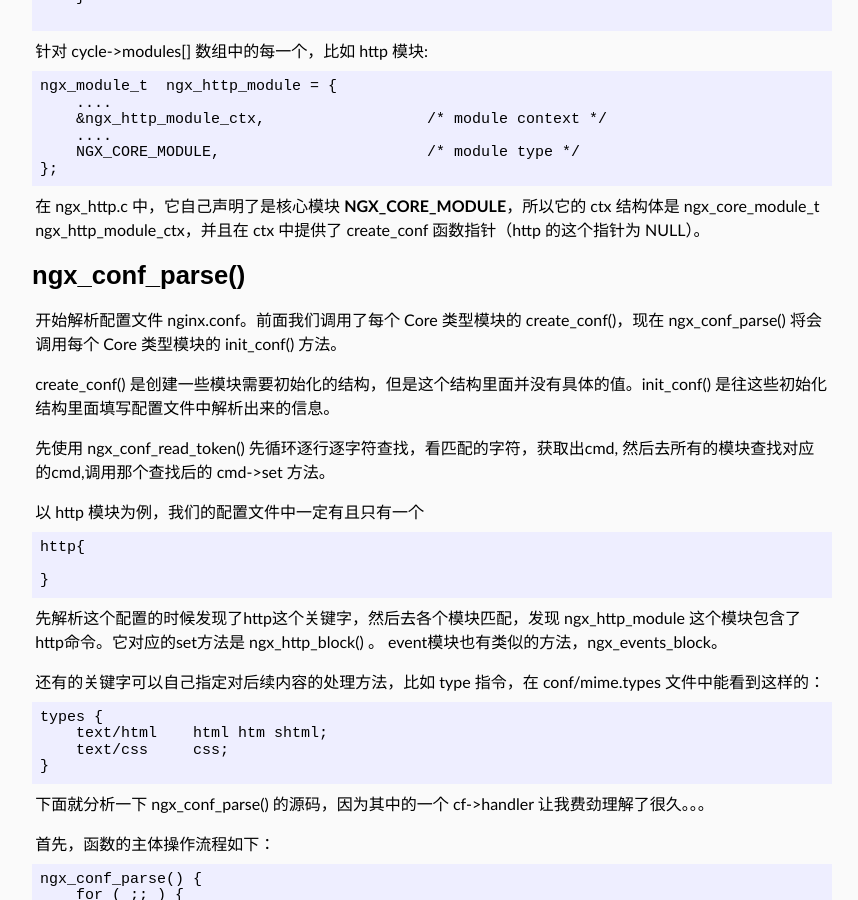
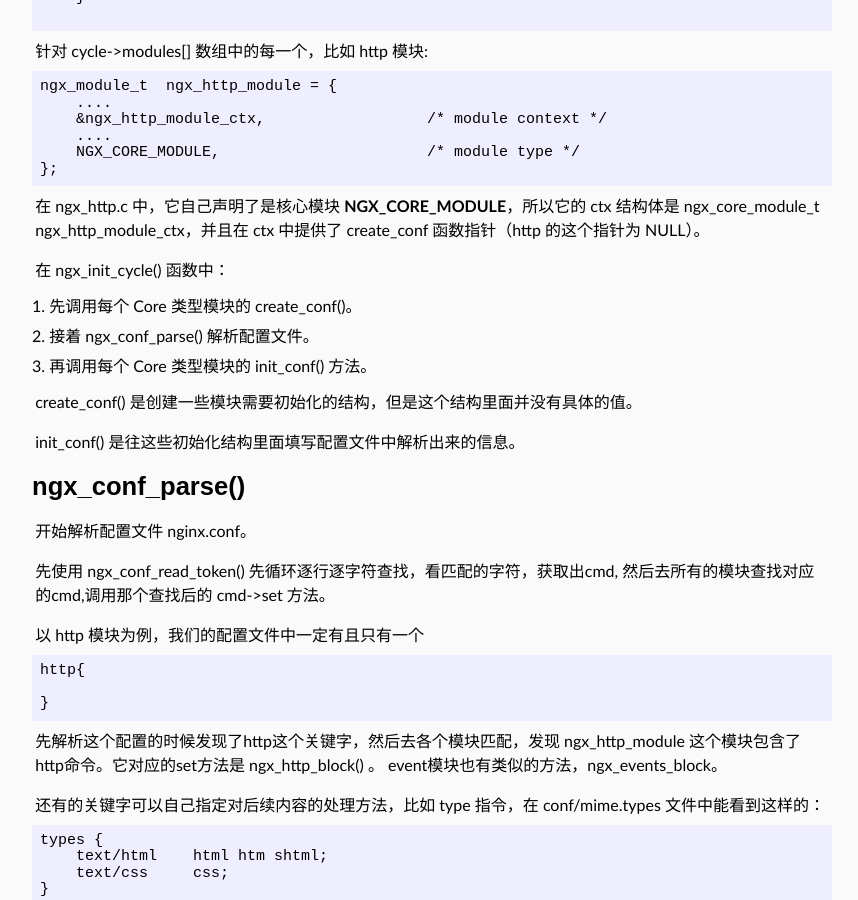
Before and after one commit to shaman7036/runzhen.github.io, a Jekyll site: the page built from _posts/2018-12-02-nginx-init-cycle.md, in a window 1280 px wide and 900 px high, scrolled down 1962 px. Shown: the whole window, without its empty margins (208-1066 px from the left). Built offline with Jekyll 4.4.1, drawn with Linux system fonts in a browser that asks for light colours; some web fonts are replaced.

Commit message:
2018-12-02-nginx-init-cycle.md

```diff
--- a/_posts/2018-12-02-nginx-init-cycle.md
+++ b/_posts/2018-12-02-nginx-init-cycle.md
@@ -107,11 +107,19 @@ ngx_module_t  ngx_http_module = {
 
 在 ngx_http.c 中，它自己声明了是核心模块 **NGX_CORE_MODULE**，所以它的 ctx 结构体是 ngx_core_module_t ngx_http_module_ctx，并且在 ctx 中提供了 create_conf 函数指针（http 的这个指针为 NULL）。
 
+在 ngx_init_cycle() 函数中：
+
+1. 先调用每个 Core 类型模块的 create_conf()。
+2. 接着 ngx_conf_parse() 解析配置文件。
+3. 再调用每个 Core 类型模块的 init_conf() 方法。
+
+create_conf() 是创建一些模块需要初始化的结构，但是这个结构里面并没有具体的值。
+
+init_conf() 是往这些初始化结构里面填写配置文件中解析出来的信息。
+
 # ngx_conf_parse()
 
-开始解析配置文件 nginx.conf。前面我们调用了每个 Core 类型模块的 create_conf()，现在 ngx_conf_parse() 将会调用每个 Core 类型模块的 init_conf() 方法。
-
-create_conf() 是创建一些模块需要初始化的结构，但是这个结构里面并没有具体的值。init_conf() 是往这些初始化结构里面填写配置文件中解析出来的信息。
+开始解析配置文件 nginx.conf。
 
 先使用 ngx_conf_read_token() 先循环逐行逐字符查找，看匹配的字符，获取出cmd, 然后去所有的模块查找对应的cmd,调用那个查找后的 cmd->set 方法。
 
```
